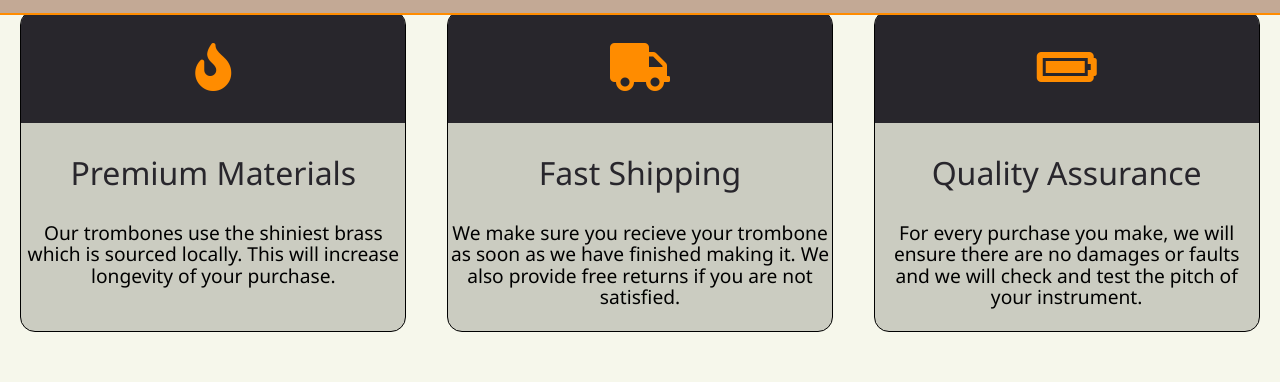
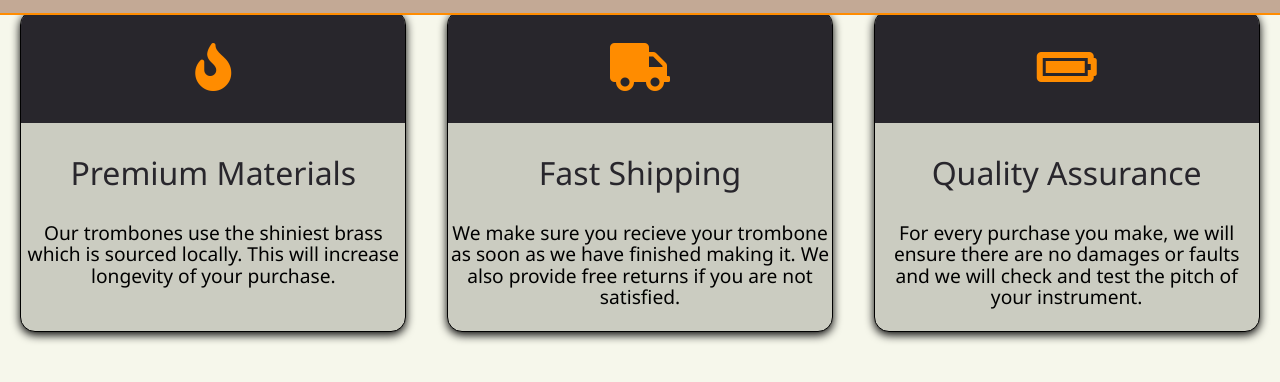
Before and after one commit to jenoble20/LandingPage, a plain HTML site: page index.html in a window 1280 px wide. Shown: the part 319-701 px from the top of the page. Drawn offline with nearby package versions, Linux system fonts and the light colour scheme.

Commit message:
Adds box shadow to cards.

```diff
--- a/Resources/CSS/style.css
+++ b/Resources/CSS/style.css
@@ -113,6 +113,7 @@ a{
     margin: 1rem;
     background-color: #CBCCC1;
     overflow: hidden;
+    box-shadow: 0 3px 10px 0;
 }
 
 .title{
```
